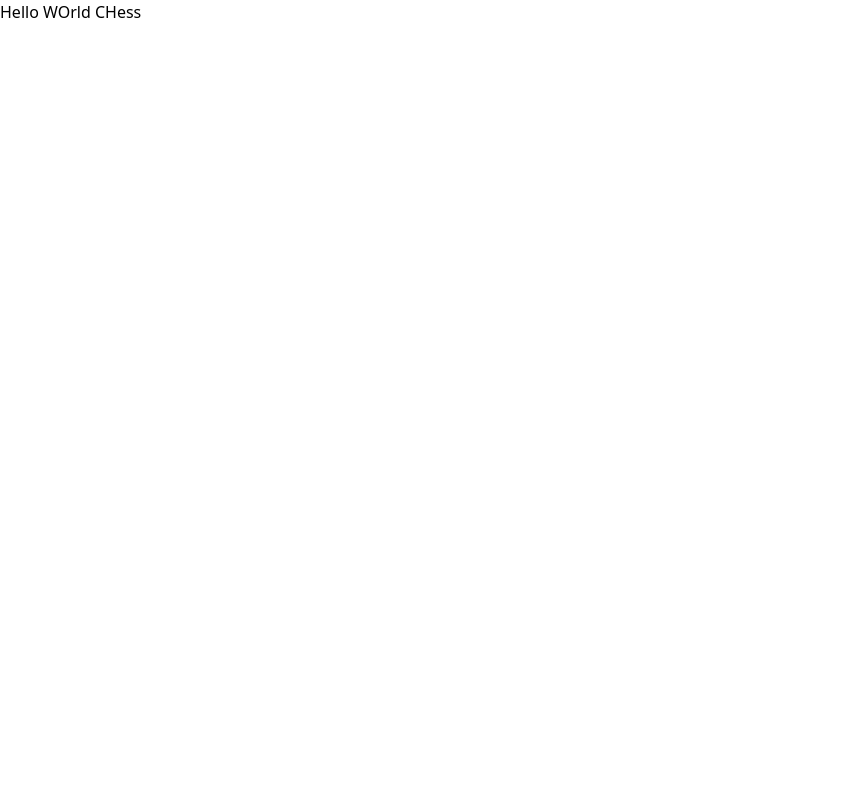
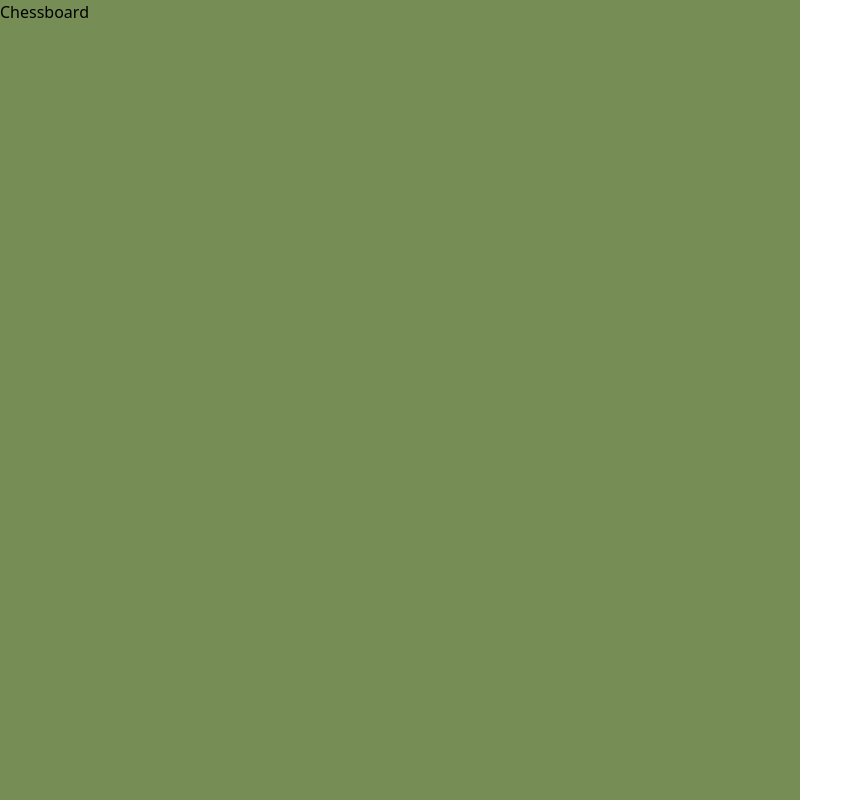
Before and after one commit to Bashkim2/chess, a React (Create React App) app: page / in a window 1280 px wide. Shown: the whole page, without its empty margins (0-862 px from the left). Built offline with nearby package versions, Linux system fonts and the light colour scheme.

Commit message:
updated the new chessboard component

```diff
--- a/src/components/chessboard.tsx
+++ b/src/components/chessboard.tsx
@@ -6,5 +6,9 @@ const horizontalAxis = ["a", "b", "c", "d", "e", "f", "g", "h"];
 const verticalsAxis = [1, 2, 3, 4, 5, 6, 7, 8];
 
 export default function Chessboard() {
-  return <div className="bg-blue-800">Hello WOrld CHess</div>;
+  return (
+    <div className="bg-blue-800 w-96 h-96" id="chessboard">
+      Chessboard
+    </div>
+  );
 }
--- a/src/css/App.css
+++ b/src/css/App.css
@@ -3,3 +3,9 @@
 @tailwind components;
 
 @tailwind utilities;
+
+#chessboard {
+  background-color: #768e55;
+  width: 800px;
+  height: 800px;
+}
--- a/src/css/Output.css
+++ b/src/css/Output.css
@@ -592,6 +592,12 @@ video {
   color: rgb(255 255 255 / var(--tw-text-opacity));
 }
 
+#chessboard {
+  background-color: #768e55;
+  width: 800px;
+  height: 800px;
+}
+
 .hover\:bg-blue-400:hover {
   --tw-bg-opacity: 1;
   background-color: rgb(96 165 250 / var(--tw-bg-opacity));
```
